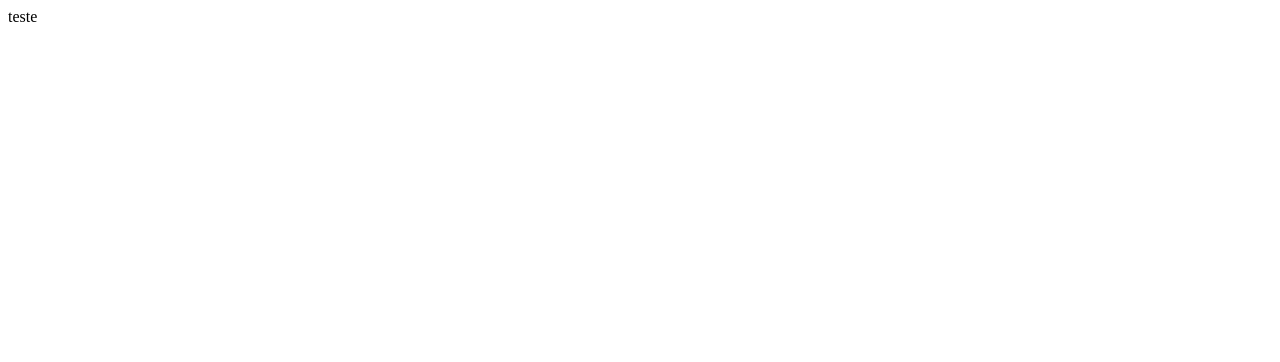
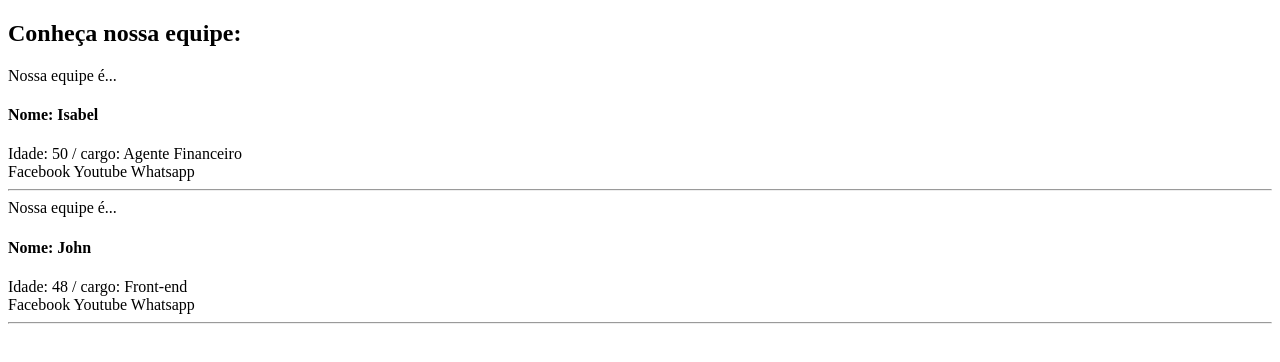
Before and after one commit to johntec-ads/meuapp, a React (Create React App) app: page / in a window 1280 px wide. Shown: the top 362 px of the page. Built offline with nearby package versions, Linux system fonts and the light colour scheme.

Commit message:
up recapitulando

```diff
--- a/src/App.js
+++ b/src/App.js
@@ -1,36 +1,55 @@
-import React, {Component} from 'react';
+import React from 'react'
 
-class Equipe extends Component {
-  render () {
+//Component para boas vindas
+//Criado com area function
+const Equipe = ( props ) => {
   return (
     <div>
-        teste
+      Nossa equipe é...
+      <Sobre nome={ props.nome } idade={ props.idade } profissa={ props.profissao } />
+      <Social/>
+      <hr></hr>
+
     </div>
   )
 }
-}
 
-
-
-class App extends Component {
-
-  constructor (props) {
-    super(props);
-    this.state = {
-
-    }
-  }
-
-  render() {
+const Sobre = ( props ) => {
   return (
     <div>
-        <Equipe/>
+      <h4>Nome: { props.nome }</h4>
+      <a> Idade: { props.idade } /  </a>
+      <a> cargo: { props.profissa } </a>
+
     </div>
   )
 }
+
+const Social = () => {
+  return (
+    <div>
+      <a> Facebook </a>
+      <a> Youtube  </a>
+      <a> Whatsapp </a>
+
+    </div>
+  )
 }
 
 
 
 
-export default App ;
+
+
+//Component principal
+function App () {
+  return (
+    <div>
+      <h2> Conheça nossa equipe: </h2>
+      <Equipe nome='Isabel' idade='50' profissao='Agente Financeiro' />
+      <Equipe nome='John' idade='48' profissao='Front-end' />
+    </div>
+  )
+}
+
+export default App;
```
Lines whose indentation alone changed are shown as unchanged.
